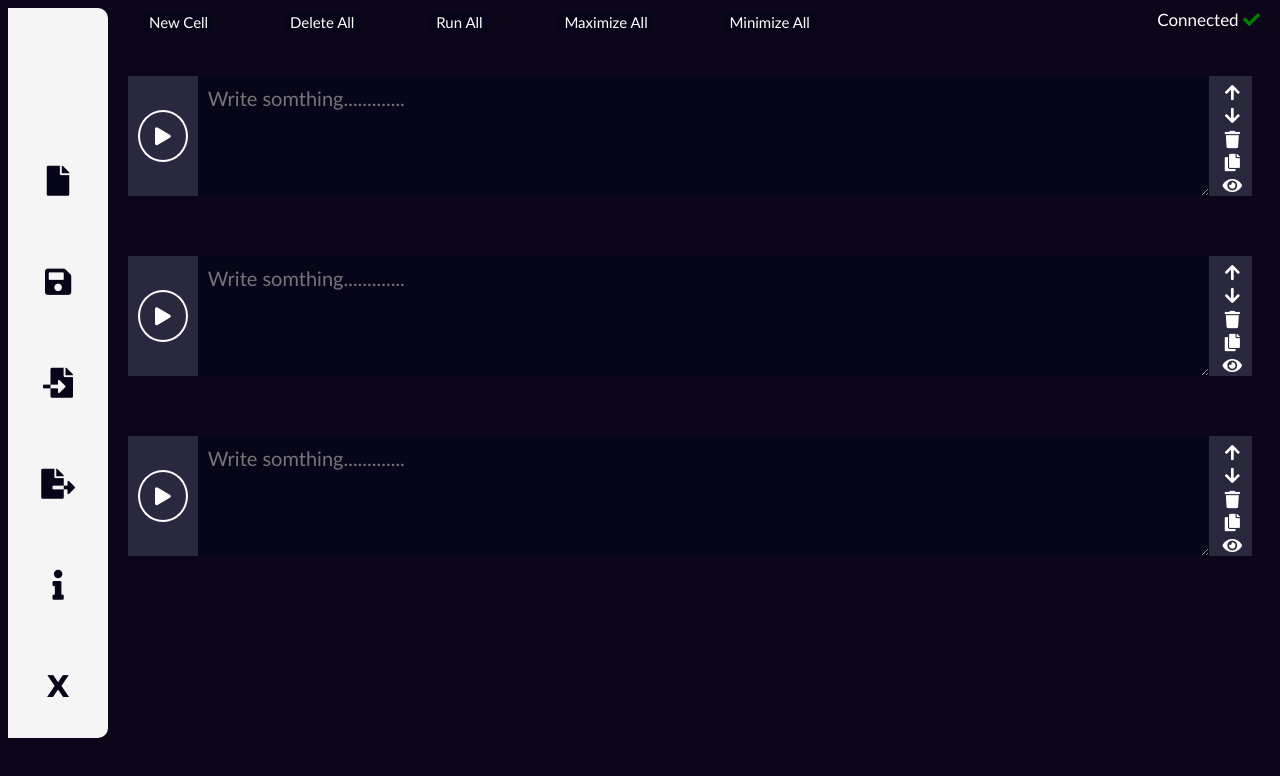
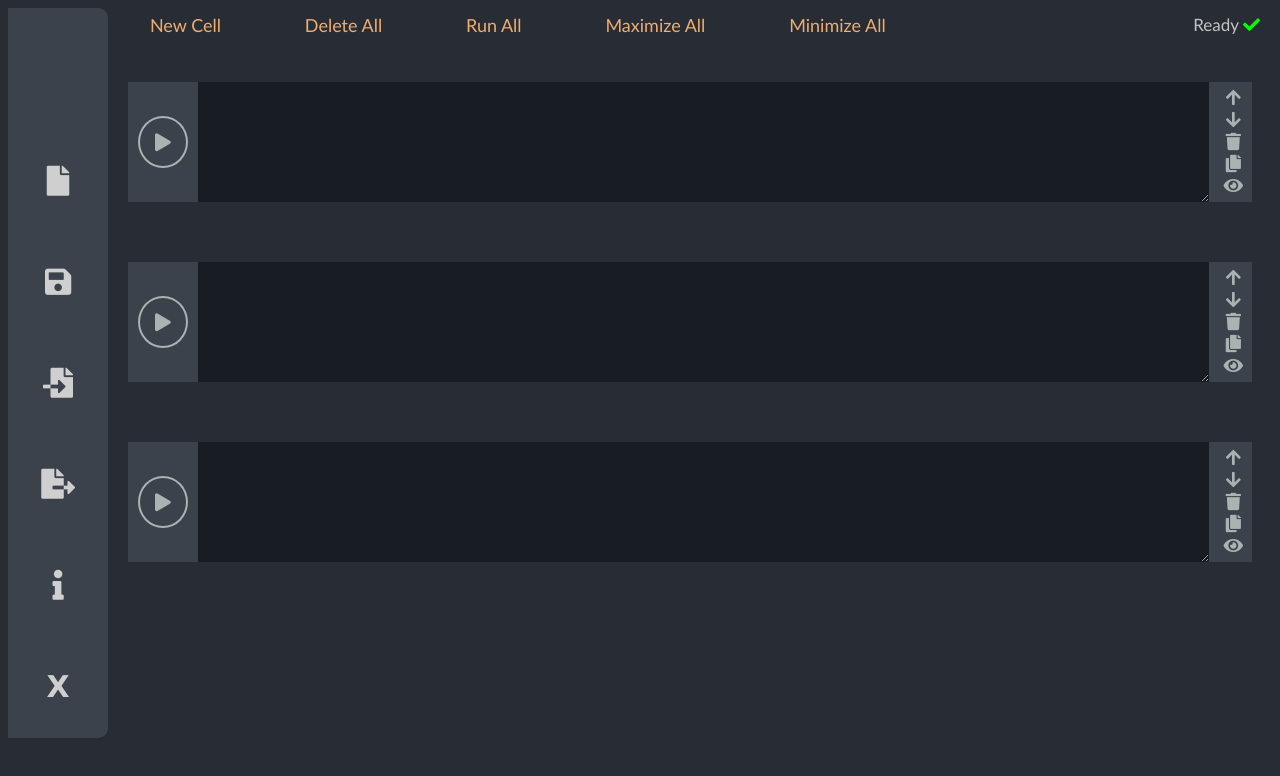
Before and after one commit to Bishadkoju/TextSimilarityFrontend, a React (Create React App) app: page / in a window 1280 px wide. Shown: the top 776 px of the page. Built offline with nearby package versions, Linux system fonts and the light colour scheme; a web font is replaced by a local one.

Commit message:
frontend color done

```diff
--- a/src/component/Cell/index.js
+++ b/src/component/Cell/index.js
@@ -38,7 +38,6 @@ const Cell = ({ id, onFocusChange }) => {
           className="text-box"
           minRows={4}
           maxRows={8}
-          placeholder="Write somthing............."
         />
 
         <ul className="options">
@@ -62,7 +61,7 @@ const Cell = ({ id, onFocusChange }) => {
           </li>
         </ul>
       </div>
-      {!downArrow && <div className="output-cell">asdfsfe</div>}
+      {!downArrow && <div className="output-cell">Your output is here...</div>}
     </div>
   );
 };
--- a/src/component/Cell/style.css
+++ b/src/component/Cell/style.css
@@ -6,12 +6,12 @@
     display:none;
 }
 
-li:hover .explain{
+/* li:hover .explain{
     display: inline;
-}
+} */
 
 .input-cell{
-    background-color: #2a283f;
+    background-color:#3c424b;
     padding-left: 10px;
     margin : 10px;
     align-items: center;
@@ -20,17 +20,18 @@ li:hover .explain{
 }
 
 .input-cell i{
-    border:2px solid white;
+    border:2px solid #abb2b2;
     padding:15px;
-    color:white;
+    color:#abb2b2;
     font-weight: 1000;
     font-size: large;
     border-radius:50%;
 }
 
 .input-cell i:hover{
-    color:#07051a;
-    background-color: #ffffff;
+    color:#3c424b;
+    background-color: #cfcfcf;
+    border:2px solid #cfcfcf;
 }
 
 .options{
@@ -46,7 +47,7 @@ li:hover .explain{
 
 .options i{
     font-size: 17.34999898989899px;
-    padding: 3px;
+    padding: 2px;
     margin: 0px 2px 0px 2px;
     border: 0px;
 }
@@ -56,9 +57,12 @@ li:hover .explain{
 }
 
 .output-cell {
-    background-color: #2a283f;
+    background-color: #181c24;
+    color:#abb2b2;
+    font-size: 15px;
     padding:10px;
-    margin : 10px;
+    margin :10px;
+    margin-top:-8px;
     align-items: center;
     transition: all 0.4s;
 }
@@ -77,16 +81,16 @@ li:hover .explain{
 }
 
 .text-box{
-    background-color: #07051a;
+    background-color: #181c24;
     top: 20%;
     width:100%;
     left:5%;
     line-height: 25px;
     outline: 0;
     border: 0;
-    font-size: 20px;
+    font-size: 15px;
     font-family: 'Trebuchet MS', 'Lucida Sans Unicode', 'Lucida Grande', 'Lucida Sans', Arial, sans-serif;
-    color:#f1f1f7;
+    color:#abb2bf;
     margin-left: 10px;
 }
 .input-cell textarea{
--- a/src/component/Navbar/index.js
+++ b/src/component/Navbar/index.js
@@ -24,6 +24,12 @@ const Navbar = () => {
         <br />
         <i class="fa fa-file-export">
         <div className="description">Export</div>
+        <div className="sub_options">
+          <ul>
+            <li>CSV</li>
+            <li>PDF</li>
+          </ul>
+        </div>
         </i>
         <br />
         <i className="fa fa-info">
--- a/src/component/Navbar/style.css
+++ b/src/component/Navbar/style.css
@@ -1,5 +1,5 @@
 .navbar{
-    background-color: whitesmoke;
+    background-color:#3c424b;
     position: relative;
     border-radius: 0px 10px 10px 0px;
     width:100px;
@@ -13,11 +13,11 @@
 }
 
 .navbar i{
-    color:#07051a;
+    color:#cfcfcf;
     font-size: 30px;
     padding-top:60px;
     margin-top: 10px;
-    transition: all 0.5s;
+    /* transition: all 0.1s; */
     position: relative;
 }
 .navbar .description{
@@ -30,7 +30,7 @@
 
 .navbar i:hover .description{
     display:inline;
-    color:#07051a;
+    color:#3d3d3d;
     font-size:15px;
     font-family: 'Trebuchet MS', 'Lucida Sans Unicode', 'Lucida Grande', 'Lucida Sans', Arial, sans-serif;
     z-index:1;
@@ -38,7 +38,7 @@
     text-align:center;
     left:75px;
     top:60px;
-    background-color: white;
+    background-color: rgb(177, 177, 177);
     border-radius:0px 10px 10px 10px;
     padding:5px;
 }
@@ -51,3 +51,7 @@
 exit{
     font-family:Verdana, Geneva, Tahoma, sans-serif;
 }
+
+.sub_options{
+    display:none;
+}
--- a/src/component/Test.js
+++ b/src/component/Test.js
@@ -37,7 +37,7 @@ const Test = () => {
         <button>Maximize All</button>
         <button>Minimize All</button>
         </div>
-        <div className="status">Connected <i className="fa fa-check"></i></div>
+        <div className="status">Ready <i className="fa fa-check"></i></div>
         {cells.map((item) => <Cell key = {item} id={item} onFocusChange={onFocusChange} />)}
       </div>
     </div>
--- a/src/index.css
+++ b/src/index.css
@@ -1,6 +1,6 @@
 @import url('https://fonts.googleapis.com/css2?family=Open+Sans:wght@600&display=swap');
 body{
-  background: #0d051a;
+  background: #282c34;
   font-family: 'Open Sans', sans-serif;
 }
 .container{
@@ -24,45 +24,7 @@ body{
 a{
     text-decoration: none;
 }
-forms{
-    position: absolute;
-    left: 50%;
-    top:5%;
-    transform: translate(-50%,-50%);
-    transition: all 1s;
-    width: 50px;
-    height: 50px;
-    background: white;
-    box-sizing: border-box;
-    border-radius: 25px;
-    border: 4px solid white;
-    padding: 5px;
-}
 
-forms:hover,
-forms:valid{
-    width: 70%;
-    cursor: pointer;
-}
-.fas{
-    box-sizing: border-box;
-    padding: 10px;
-    width: 42.5px;
-    height: 42.5px;
-    position: absolute;
-    top: 0;
-    right: 0;
-    border-radius: 50%;
-    color: #07051a;
-    text-align: center;
-    font-size: 1.2em;
-    transition: all 1s;
-}
-forms:hover .fa,
-forms:valid .fa{
-    background: #07051a;
-    color: white;
-}
 a {
     text-decoration: none;
     position: absolute;
@@ -74,20 +36,6 @@ a {
     color: white;
     text-align: center;
     width: 100%;
-  }
-
-  forms:valid a {
-    display: block;
-  }
-
-  .logo{
-      position: absolute;
-      width:100px;
-      height: 100px;
-      right:5%;
-      border:2px solid white;
-      border-radius: 50%;
-      box-shadow: 2px 2px 5px 0  #ffffff, 2px 2px 10px 0  #ffffff;
   }
 
   .main-section{
@@ -102,7 +50,6 @@ a {
       top:10%;
       color:white;
       align-items: center;
-      /* border:2px solid white; */
       background-color: #21202b;
       width:50%;
       height:22%;
@@ -127,27 +74,26 @@ a {
 
   button{
       margin:4px 3%;
-      color:white;
-      background-color:#07051a;
-      border:0px;
-      font-size: 15px;
+      color:#eead71;
+      background-color:#282c34;
+      border:1px solid #282c34;
+      font-size: 18px;
       font-family: 'Trebuchet MS', 'Lucida Sans Unicode', 'Lucida Grande', 'Lucida Sans', Arial, sans-serif;
   }
 
   button:hover{
       border:1px solid white;
-      font-size: 14px;
   }
 
   .status{
       position: absolute;
-      top:5px;
+      top:10px;
       right:20px;
       padding-top:4px;
-      color:white;
+      color:#c4c4c4;
       font-size: 17px;
       font-family: 'Trebuchet MS', 'Lucida Sans Unicode', 'Lucida Grande', 'Lucida Sans', Arial, sans-serif;
   }
   .status i{
-      color:green;
+      color:rgb(2, 255, 2);
   }
```
